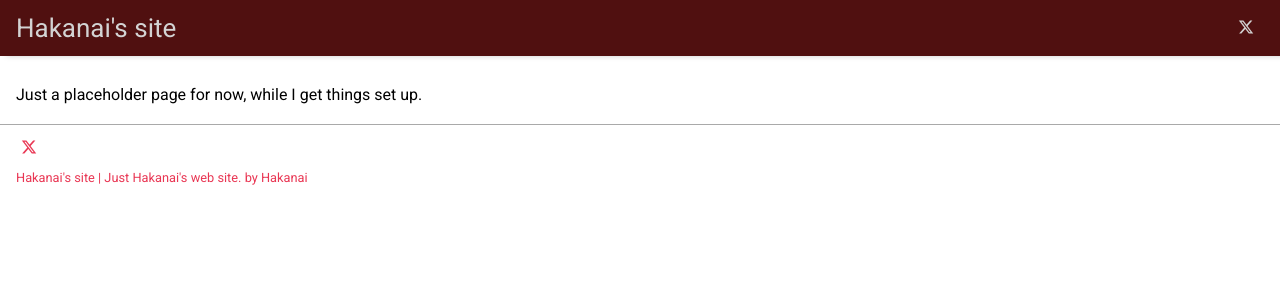
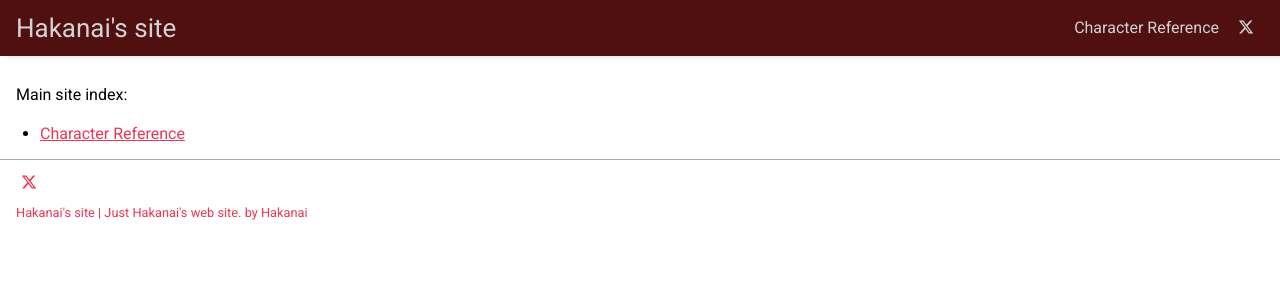
Before and after one commit to ephemeral-laboratories/hakan-ai-site, a Jekyll site: the page built from index.md, in a window 1280 px wide. Shown: the top 300 px of the page. Built offline with Jekyll 4.4.1, drawn with Linux system fonts in a browser that asks for light colours.

Commit message:
Character Reference page

```diff
--- a/_data/settings.yml
+++ b/_data/settings.yml
@@ -4,8 +4,8 @@ disqus:
 
 google-ID: 'G-VN4V5PJD6R'
 
-menu: []
-#  - {name: 'Interesting Facts',  url: 'facts'}
+menu:
+  - {name: 'Character Reference', url: 'character-reference/'}
 #  - {name: 'Learning Resources', url: 'resources'}
 #  - {name: 'Sample Posts',       url: 'sample-posts'}
 #  - {name: 'Documentation',      url: 'documentation'}
--- a/index.md
+++ b/index.md
@@ -2,4 +2,6 @@
 title: "Hakanai's Site"
 ---
 
-Just a placeholder page for now, while I get things set up.
+Main site index:
+
+- [Character Reference](character-reference/)
```
Also changed, not shown: character-reference/index.md (added, +43 -0 lines), character-reference/Character-Design-Sheet-1.jpg (added), character-reference/Character-Design-Sheet-2.jpg (added), character-reference/Character-Design-Sheet-3.jpg (added), character-reference/Dozenal-Watch-Digits.svg (added), character-reference/Dozenal-Watch-Face.svg (added), character-reference/Dozenal-Watch-Interior.svg (added), character-reference/Gear-Logo.svg (added), character-reference/Inmon.png (added).
